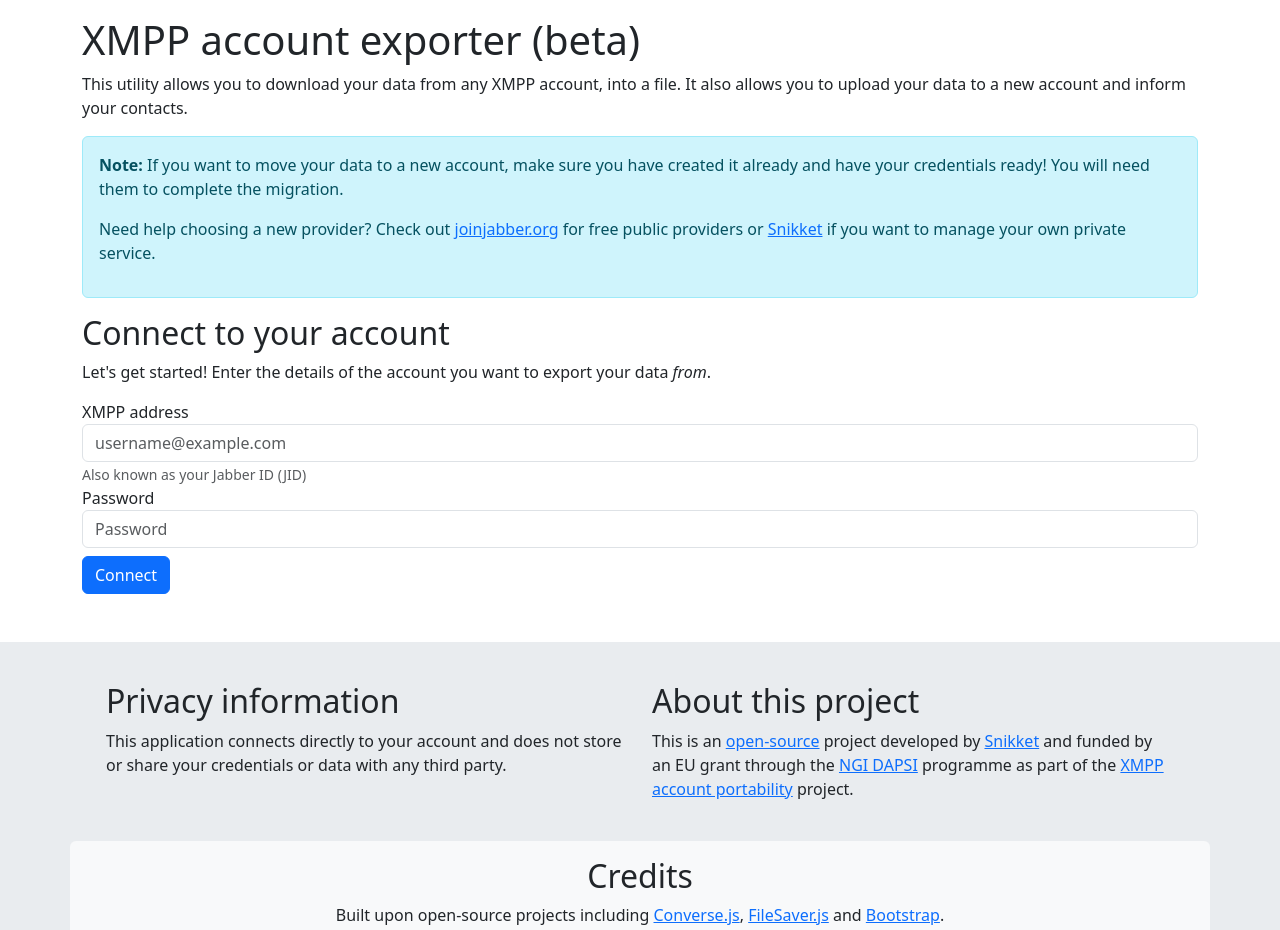
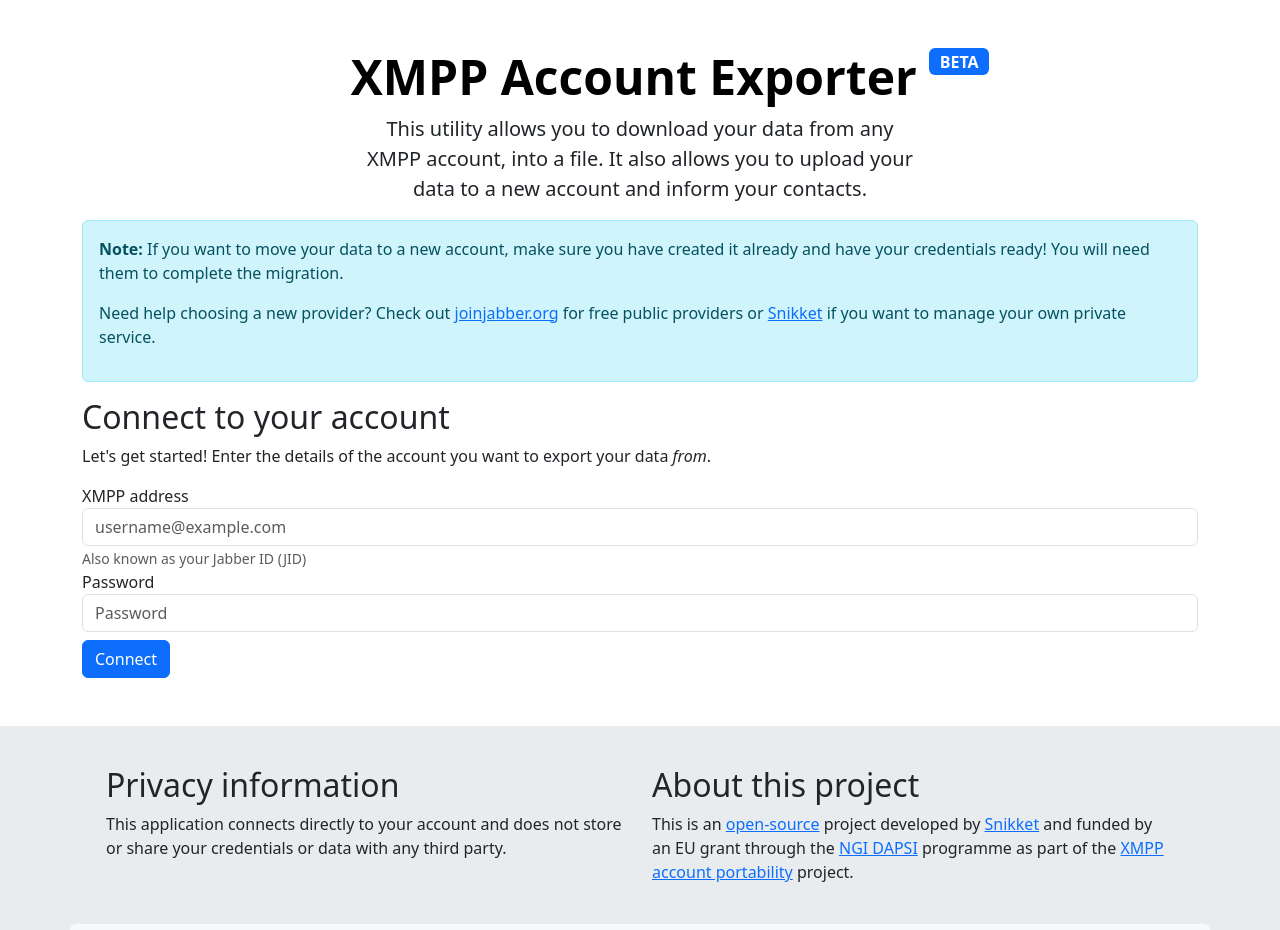
Before and after one commit to snikket-im/xmpp-account-exporter, a plain HTML site: page index.html in a window 1280 px wide. Shown: the top 930 px of the page. Drawn offline with nearby package versions, Linux system fonts and the light colour scheme.

Commit message:
Format header and move intro into header

```diff
--- a/index.html
+++ b/index.html
@@ -8,8 +8,15 @@
 </head>
 
 <body>
-    <div class="container mt-3">
-        <h1>XMPP account exporter (beta)</h1>
+    <div class="container mt-5">
+        <div class="row justify-content-center text-center">
+            <h1 class="display-5 fw-bold text-body-emphasis position-relative">XMPP Account Exporter&nbsp;<span class="badge bg-primary fs-6 position-absolute">BETA</span></h1>
+            <div class="col-md-8 col-xl-6">
+                <p class="lead">This utility allows you to download your data from any XMPP account, into a file.
+                It also allows you to upload your data to a new account and inform your contacts.
+                </p>
+            </div>
+        </div>
 
         <div class="alert alert-danger" style="display:none" id="error-alert">
             <p></p>
@@ -22,9 +29,7 @@
         </div>
 
         <form class="login" action="">
-		<p>This utility allows you to download your data from any XMPP account, into a file.
-		   It also allows you to upload your data to a new account and inform your contacts.
-		</p>
+
 		<div class="alert alert-info">
 			<p>
 				<strong>Note:</strong> If you want to move your data to a new account, make
```
